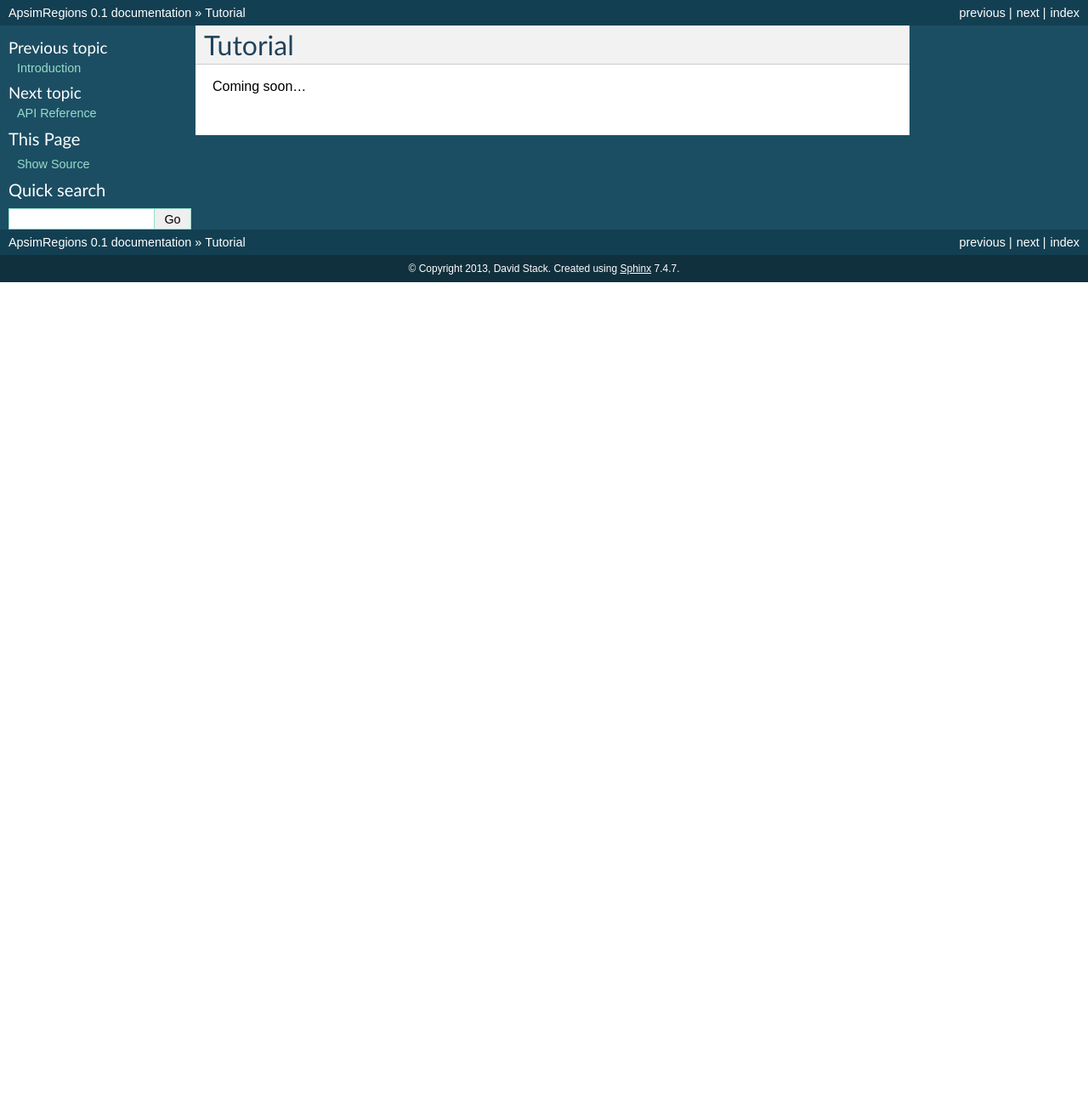
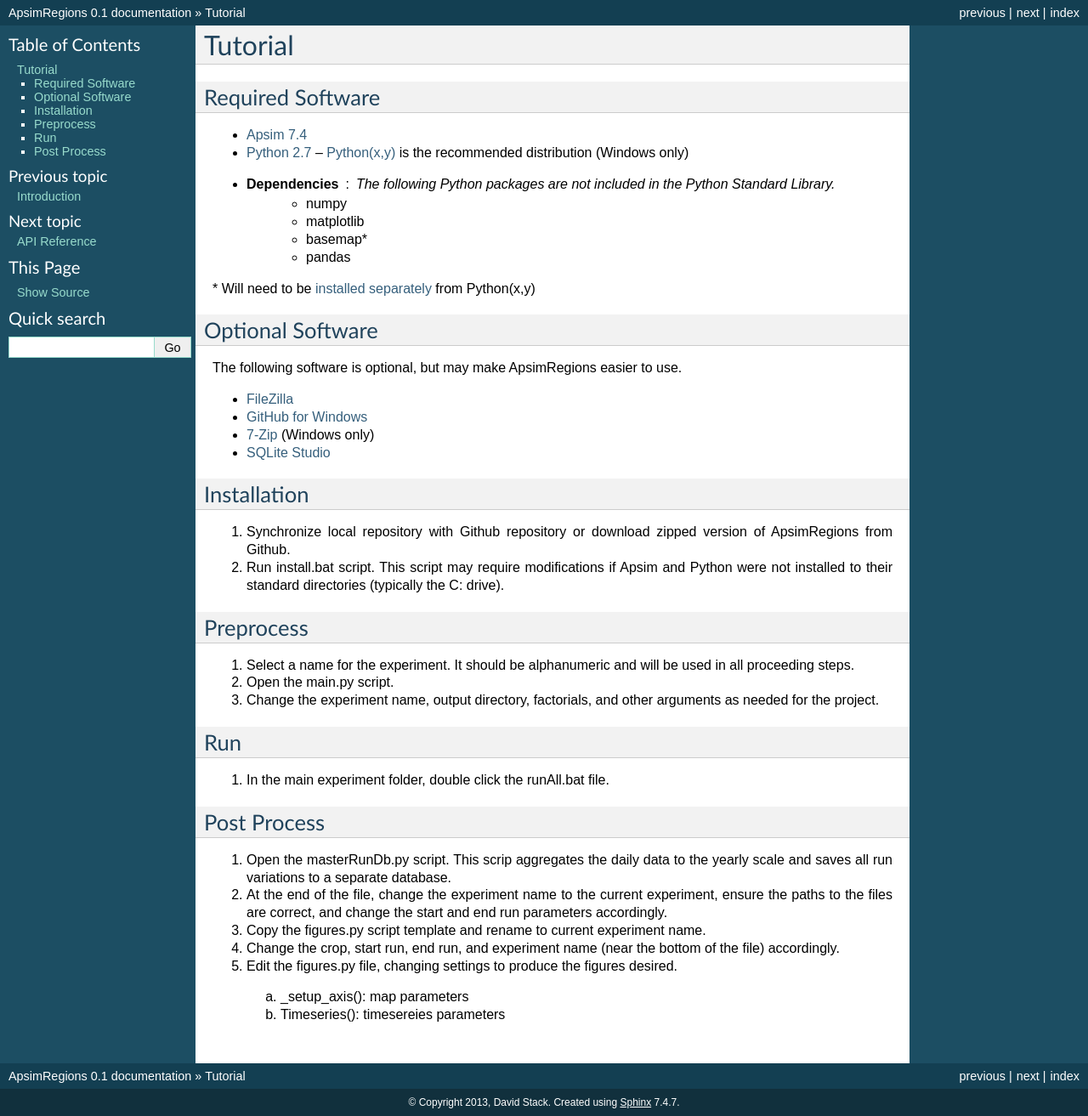
Before and after one commit to davidstackio/apsimRegions, a Sphinx documentation site: the page built from doc/tutorial.rst, in a window 1280 px wide. Shown: the whole page at 85% size. Built offline with Sphinx 7.4.7, drawn with Linux system fonts in a browser that asks for light colours; before the commit the page ends 900 px from its top, so only the background shows below that.

Commit message:
Updated doc

```diff
--- a/doc/api/api.rst
+++ b/doc/api/api.rst
@@ -7,4 +7,4 @@
 
 .. toctree::
 
-    api_apsimRegions.rst
+    api_preprocess.rst
--- a/doc/api/api_apsimRegions.rst
+++ b/doc/api/api_preprocess.rst
@@ -19,10 +19,10 @@
 .. automodule:: apsimRegions.preprocess.apsimconfig
    :members:
 
-:mod:`apsimRegions.preprocess.apsimRegions.preprocess`
+:mod:`apsimRegions.preprocess.apsimPreprocess`
 ======================================================
 
-.. automodule:: apsimRegions.preprocess.apsimRegions.preprocess
+.. automodule:: apsimRegions.preprocess.apsimPreprocess
    :members:
 
 :mod:`apsimRegions.preprocess.batch`
--- a/doc/tutorial.rst
+++ b/doc/tutorial.rst
@@ -3,4 +3,48 @@
 Tutorial
 ********
 
-Coming soon...
+Required Software
+=================
+- `Apsim 7.4 <http://www.apsim.info/>`_
+- `Python 2.7 <http://python.org/>`_ -- `Python(x,y) <https://code.google.com/p/pythonxy/>`_ is the recommended distribution (Windows only)
+- **Dependencies** : The following Python packages are not included in the Python Standard Library.
+    - numpy
+    - matplotlib
+    - basemap*
+    - pandas
+
+\* Will need to be `installed separately <https://code.google.com/p/pythonxy/wiki/AdditionalPlugins>`_ from Python(x,y)
+
+Optional Software
+=================
+The following software is optional, but may make ApsimRegions easier to use.
+
+- `FileZilla <https://filezilla-project.org/>`_
+- `GitHub for Windows <http://windows.github.com/>`_
+- `7-Zip <http://www.7-zip.org/>`_ (Windows only)
+- `SQLite Studio <http://sqlitestudio.pl/>`_
+
+Installation
+============
+1.	Synchronize local repository with Github repository or download zipped version of ApsimRegions from Github.
+2.	Run install.bat script. This script may require modifications if Apsim and Python were not installed to their standard directories (typically the C: drive).
+
+Preprocess
+==========
+1.	Select a name for the experiment. It should be alphanumeric and will be used in all proceeding steps.
+2.	Open the main.py script.
+3.	Change the experiment name, output directory, factorials, and other arguments as needed for the project.
+
+Run
+===
+1.	In the main experiment folder, double click the runAll.bat file.
+
+Post Process
+============
+1.	Open the masterRunDb.py script. This scrip aggregates the daily data to the yearly scale and saves all run variations to a separate database.
+2.	At the end of the file, change the experiment name to the current experiment, ensure the paths to the files are correct, and change the start and end run parameters accordingly.
+3.	Copy the figures.py script template and rename to current experiment name.
+4.	Change the crop, start run, end run, and experiment name (near the bottom of the file) accordingly.
+5.	Edit the figures.py file, changing settings to produce the figures desired.
+    a.	_setup_axis(): map parameters
+    b.	Timeseries(): timesereies parameters
```
